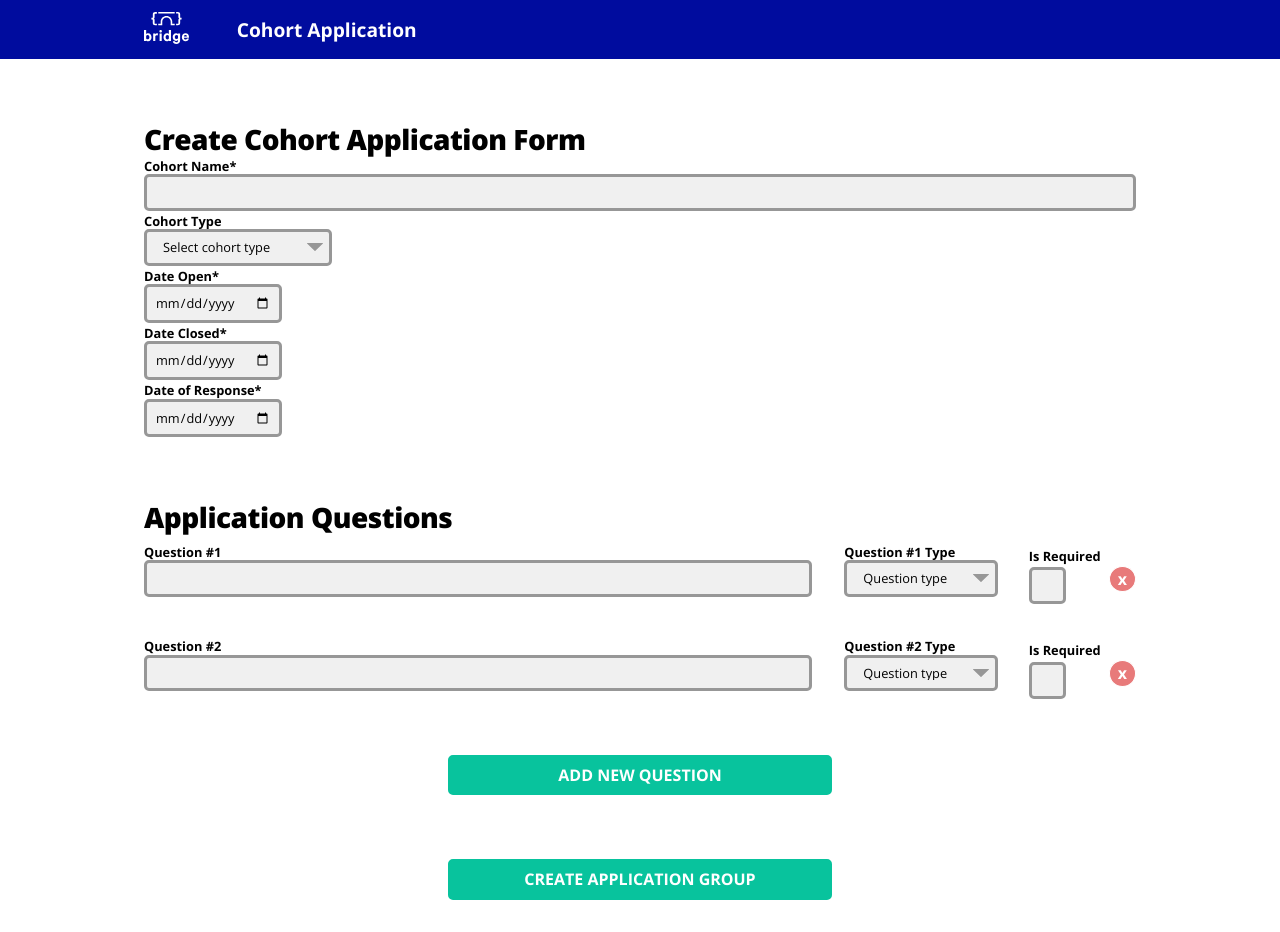
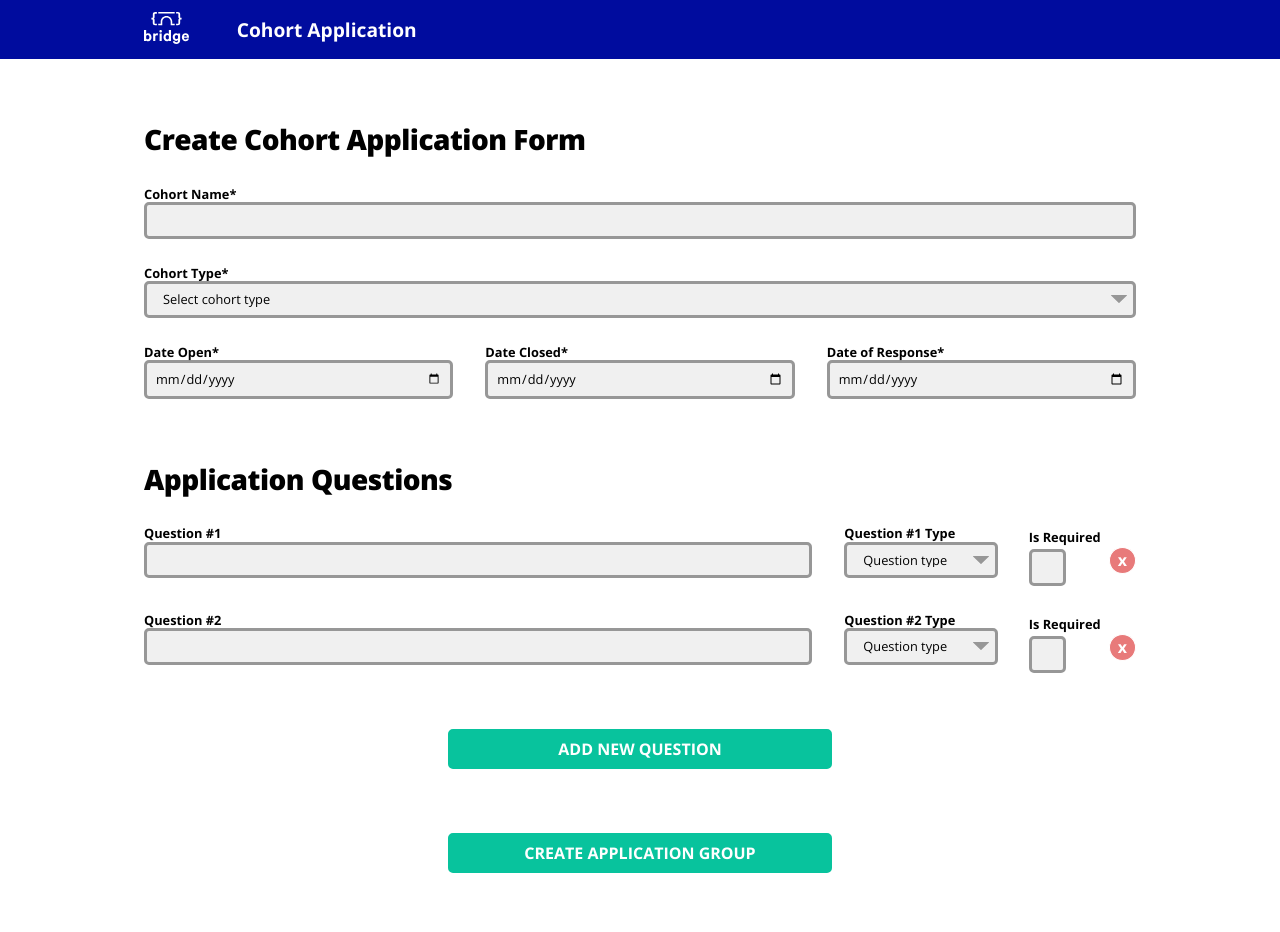
Before and after one commit to bridge-school/applications-frontend, a React (Create React App) app: page /admin/create in a window 1280 px wide. After the commit the page ends 905 px from the top, so only its background shows below. Built offline with nearby package versions, Linux system fonts and the light colour scheme.

Commit message:
Create form styles

```diff
--- a/src/components/AddQuestion.js
+++ b/src/components/AddQuestion.js
@@ -8,7 +8,7 @@ import Checkbox from './CheckBox';
 const QuestionOuterWrapper = styled.div`
   display: flex;
   align-items: flex-start;
-  padding: ${props => props.theme.padding} 0;
+  padding-bottom: ${props => props.theme.padding};
   width: 100%;
 `;
 
--- a/src/components/Dropdown.js
+++ b/src/components/Dropdown.js
@@ -12,13 +12,24 @@ const SelectBox = styled.select`
   background-size: 1rem auto, 100%;
   width: 100%;
 `;
-export default function Dropdown({ data, handleChange, name, value }) {
+export default function Dropdown({
+  required,
+  data,
+  handleChange,
+  name,
+  value,
+}) {
   return (
     <div>
       <label>
-        {data.description}
+        {required ? `${data.description}*` : data.description}
         <br />
-        <SelectBox name={name} onChange={handleChange} value={value}>
+        <SelectBox
+          required={required}
+          name={name}
+          onChange={handleChange}
+          value={value}
+        >
           <option value="">{data.placeholder}</option>
           {data.items.map(item => (
             <option key={data.items.indexOf(item)} value={item.value}>
@@ -33,6 +44,7 @@ export default function Dropdown({ data, handleChange, name, value }) {
 
 Dropdown.propTypes = {
   data: PropTypes.object.isRequired,
+  required: PropTypes.bool,
   name: PropTypes.string.isRequired,
   value: PropTypes.string.isRequired,
   handleChange: PropTypes.func.isRequired,
--- a/src/views/CreateCohortForm.js
+++ b/src/views/CreateCohortForm.js
@@ -19,11 +19,28 @@ const Form = styled.form`
   section {
     margin: 2em 0 4em;
   }
+  h2 {
+    margin-bottom: 1em;
+  }
 `;
 
 const DropdownWrapper = styled.div`
-  width: 19%;
-  margin-right: 2rem;
+  width: 100%;
+  margin: 1.5em 0;
+`;
+
+const Dates = styled.div`
+  display: flex;
+  & > div {
+    flex: 1;
+    margin-right: 2em;
+    &:last-of-type {
+      margin-right: 0;
+    }
+    input {
+      width: 100%;
+    }
+  }
 `;
 
 function CreateCohortForm({
@@ -50,7 +67,7 @@ function CreateCohortForm({
     e.preventDefault();
     form.questionList = questionList;
     console.log(form);
-    // submitCohort(form);
+    submitCohort(form);
   };
 
   // Generic handler for input fields to save the value as you type
@@ -125,6 +142,7 @@ function CreateCohortForm({
         />
         <DropdownWrapper>
           <Dropdown
+            required
             name="cohortType"
             value={form.cohortType}
             data={{
@@ -148,6 +166,7 @@ function CreateCohortForm({
             handleChange={updateField}
           />
         </DropdownWrapper>
+        <Dates>
           <InputDate
             name="dateOpen"
             value={form.dateOpen}
@@ -169,6 +188,7 @@ function CreateCohortForm({
             label="Date of Response"
             handleChange={updateField}
           />
+        </Dates>
       </section>
       <section>
         <PageTitle title="Application Questions" />
```
Lines whose indentation alone changed are shown as unchanged.
